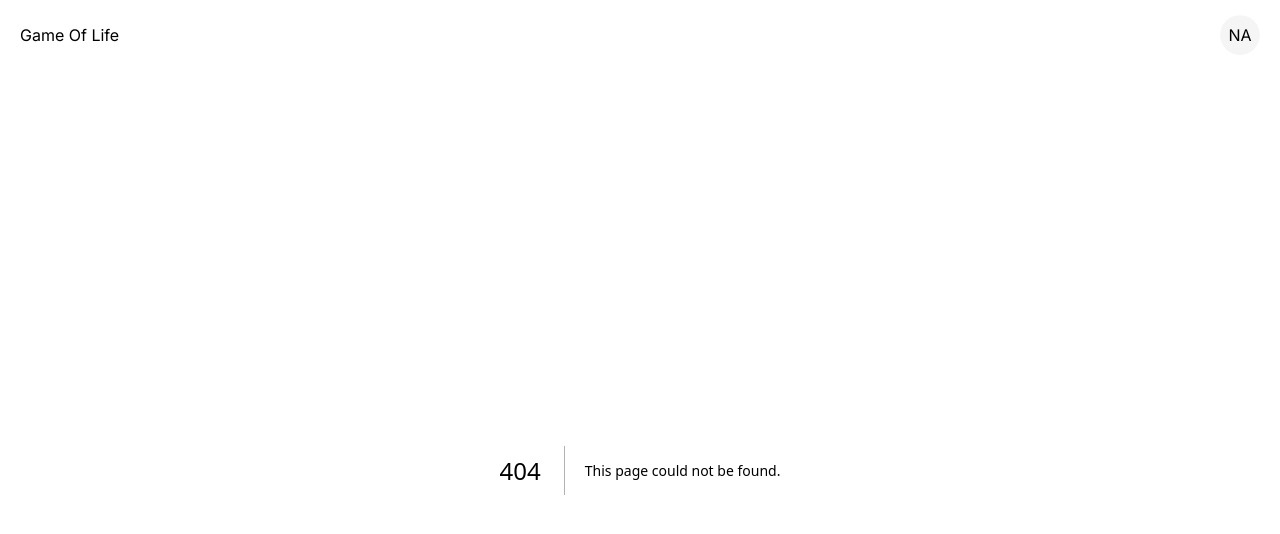
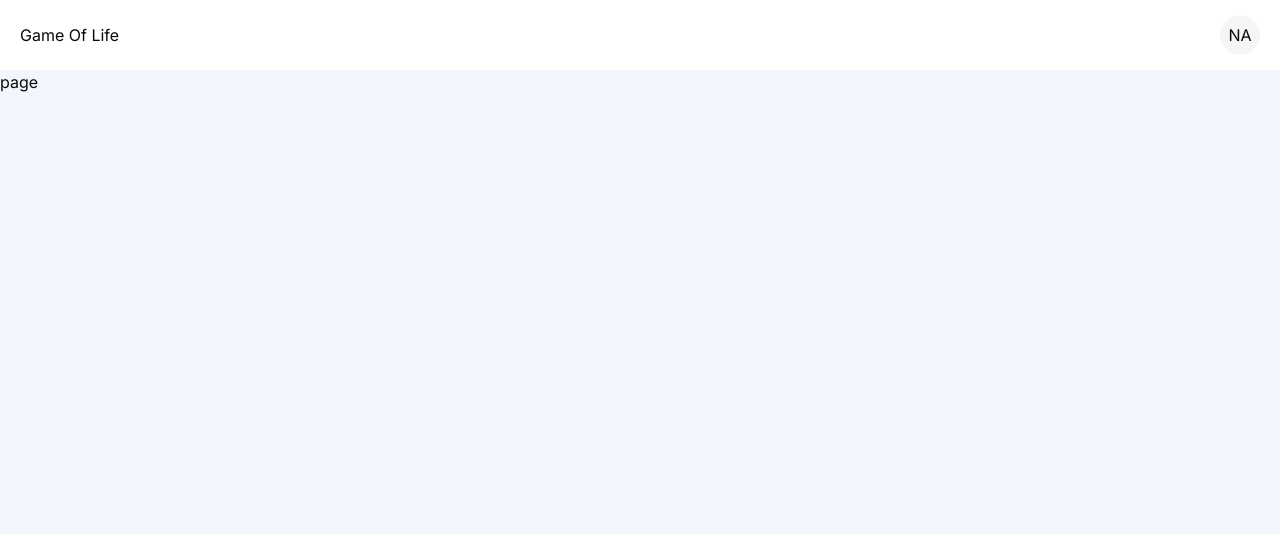
Before and after one commit to Fables7/Game-of-Life, a Next.js app: page /tasks in a window 1280 px wide. Before the commit this address had no page. Shown: the top 534 px of the page. Built offline with nearby package versions, Linux system fonts and the light colour scheme.

Commit message:
Created Sidebar context

```diff
--- /dev/null
+++ b/app/SideBar.tsx
@@ -0,0 +1,9 @@
+"use client";
+import { useSidebarContext } from "@/context/sidebar-context";
+
+const SideBar = () => {
+  const { setSidebarOpen, sidebarOpen } = useSidebarContext();
+  return <div></div>;
+};
+
+export default SideBar;
--- a/app/layout.tsx
+++ b/app/layout.tsx
@@ -3,6 +3,7 @@ import { Inter } from "next/font/google";
 import "./globals.css";
 import NavBar from "./NavBar";
 import { ThemeProvider } from "@/providers/themeProvider";
+import SidebarContextProvider from "@/context/sidebar-context";
 
 const inter = Inter({ subsets: ["latin"] });
 
@@ -20,8 +21,10 @@ export default function RootLayout({
     <html lang="en">
       <body className={inter.className}>
         <ThemeProvider attribute="class" defaultTheme="system" enableSystem>
-          <NavBar />
-          <main>{children}</main>
+          <SidebarContextProvider>
+            <NavBar />
+            <main>{children}</main>
+          </SidebarContextProvider>
         </ThemeProvider>
       </body>
     </html>
--- a/app/page.tsx
+++ b/app/page.tsx
@@ -1,5 +1,10 @@
 import Image from "next/image";
+import SideBar from "./SideBar";
 
 export default function Home() {
-  return <div>Hello</div>;
+  return (
+    <div>
+      <SideBar />
+    </div>
+  );
 }
--- /dev/null
+++ b/app/tasks/page.tsx
@@ -0,0 +1,9 @@
+import React from 'react'
+
+const page = () => {
+  return (
+    <div>page</div>
+  )
+}
+
+export default page
--- /dev/null
+++ b/context/sidebar-context.tsx
@@ -0,0 +1,35 @@
+"use client";
+import { PropsWithChildren, createContext, useContext, useState } from "react";
+
+interface SidebarContext {
+  sidebarOpen: boolean;
+  setSidebarOpen: (open: boolean) => void;
+}
+export const SidebarContext = createContext<SidebarContext | null>(null);
+
+export default function SidebarContextProvider({
+  children,
+}: PropsWithChildren) {
+  const [sidebarOpen, setSidebarOpen] = useState(false);
+
+  return (
+    <SidebarContext.Provider
+      value={{
+        sidebarOpen,
+        setSidebarOpen,
+      }}
+    >
+      {children}
+    </SidebarContext.Provider>
+  );
+}
+
+export function useSidebarContext() {
+  const context = useContext(SidebarContext);
+  if (!context) {
+    throw new Error(
+      "useSidebarContext must be used within a SidebarContextProvider"
+    );
+  }
+  return context;
+}
```
